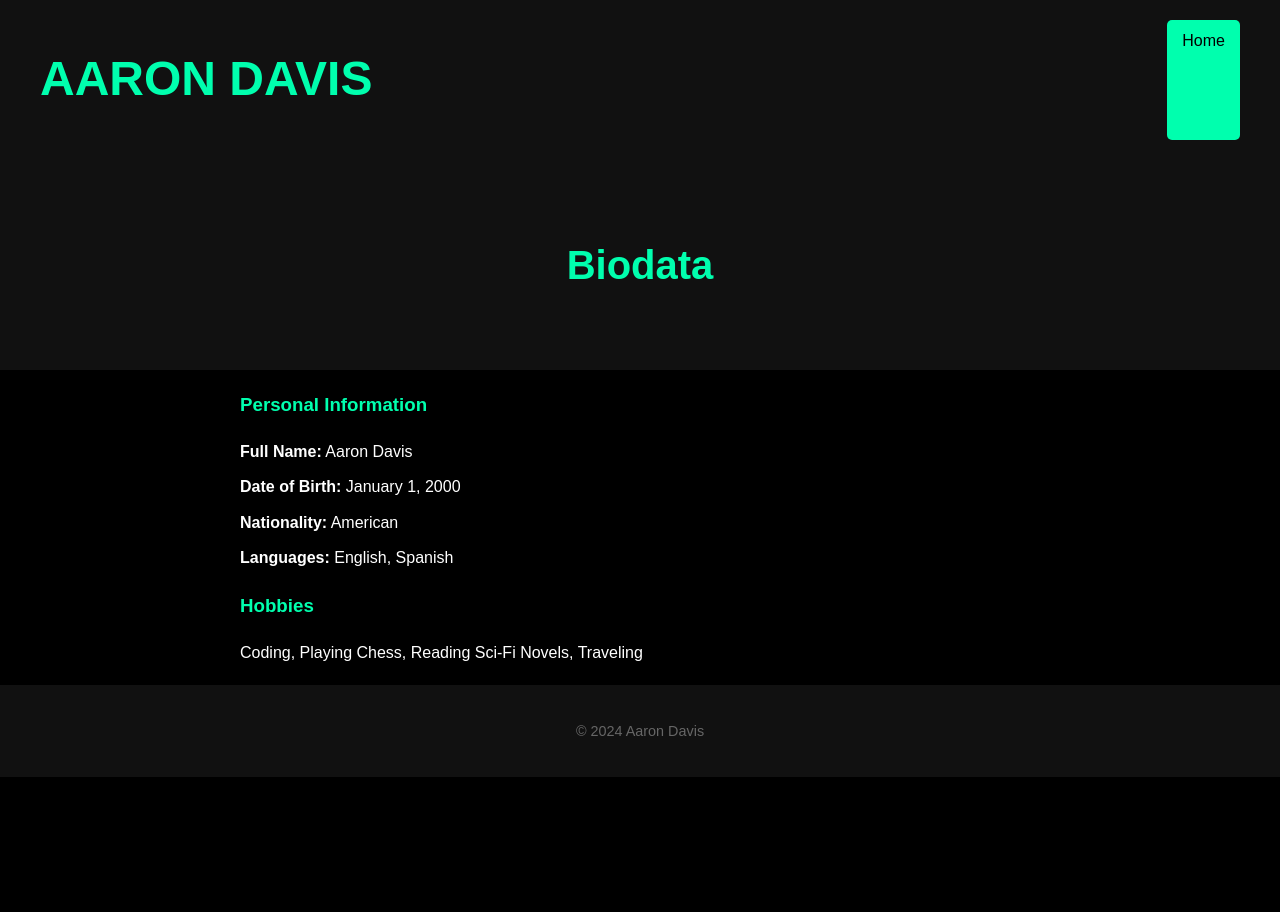
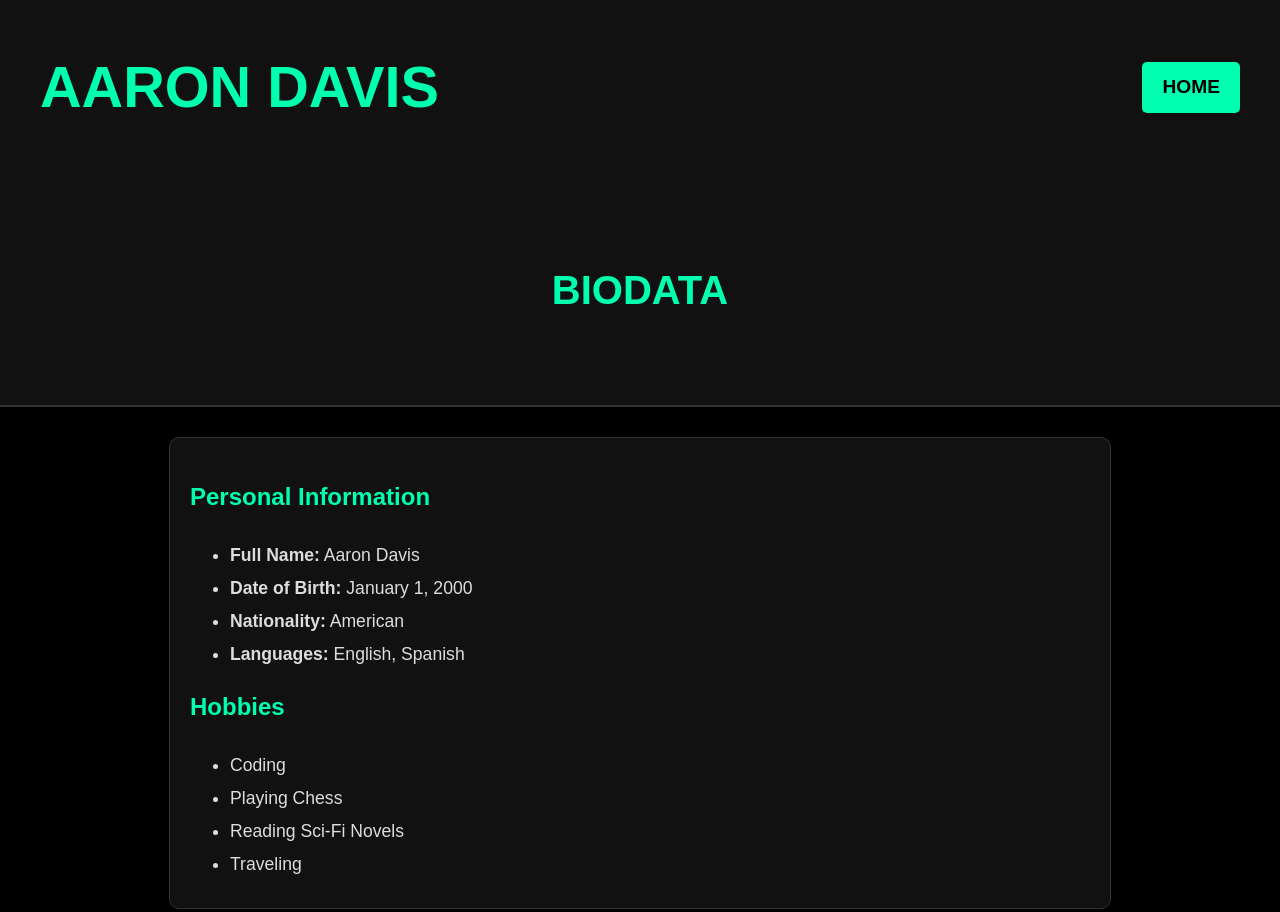
Before and after one commit to muthahira04/web1, a plain HTML site: page biodata.html in a window 1280 px wide. Shown: the top 912 px of the page. Before the commit the page ends 800 px from the top, so only its background shows below. Drawn offline with Linux system fonts and the light colour scheme.

Commit message:
correct disign with wrong proportions of header

```diff
--- a/biodata.html
+++ b/biodata.html
@@ -9,7 +9,7 @@
 <body>
     <header>
         <div class="navbar">
-            <h1><a href="index.html">AARON DAVIS</a></h1>
+            <h1><a href="index.html">Aaron Davis</a></h1>
             <a href="index.html" class="btn">Home</a>
         </div>
     </header>
@@ -21,13 +21,20 @@
 
         <section class="content">
             <h3>Personal Information</h3>
-            <p><strong>Full Name:</strong> Aaron Davis</p>
-            <p><strong>Date of Birth:</strong> January 1, 2000</p>
-            <p><strong>Nationality:</strong> American</p>
-            <p><strong>Languages:</strong> English, Spanish</p>
+            <ul>
+                <li><strong>Full Name:</strong> Aaron Davis</li>
+                <li><strong>Date of Birth:</strong> January 1, 2000</li>
+                <li><strong>Nationality:</strong> American</li>
+                <li><strong>Languages:</strong> English, Spanish</li>
+            </ul>
 
             <h3>Hobbies</h3>
-            <p>Coding, Playing Chess, Reading Sci-Fi Novels, Traveling</p>
+            <ul>
+                <li>Coding</li>
+                <li>Playing Chess</li>
+                <li>Reading Sci-Fi Novels</li>
+                <li>Traveling</li>
+            </ul>
         </section>
     </main>
 
--- a/style.css
+++ b/style.css
@@ -20,55 +20,72 @@ a:hover {
 .navbar {
     display: flex;
     justify-content: space-between;
+    align-items: center;
     padding: 20px 40px;
     background: #111;
 }
 
 .navbar h1 a {
-    font-size: 1.5em;
+    font-size: 1.8em;
     color: #00ffae;
+    text-transform: uppercase;
 }
 
-.btn {
-    font-size: 1em;
-    padding: 8px 15px;
+.navbar .btn {
+    padding: 10px 20px;
     background: #00ffae;
     color: #000;
+    font-size: 1.2em;
+    font-weight: bold;
     border: none;
     border-radius: 5px;
     text-decoration: none;
+    text-transform: uppercase;
+    transition: background 0.3s;
 }
 
-.btn:hover {
+.navbar .btn:hover {
     background: #007f5e;
 }
 
 /* Hero Section */
 .hero {
     text-align: center;
-    padding: 40px;
+    padding: 50px;
     background: #111;
+    border-bottom: 2px solid #333;
 }
 
 .hero h2 {
     font-size: 2.5em;
     color: #00ffae;
+    text-transform: uppercase;
 }
 
 /* Content Section */
 .content {
-    max-width: 800px;
-    margin: 20px auto;
-    padding: 0 20px;
+    max-width: 900px;
+    margin: 30px auto;
+    padding: 20px;
+    background: #111;
+    border: 1px solid #333;
+    border-radius: 10px;
 }
 
 .content h3 {
     margin-top: 20px;
+    font-size: 1.5em;
     color: #00ffae;
 }
 
 .content p, .content ul {
+    font-size: 1.1em;
     margin: 10px 0;
+    color: #ddd;
+}
+
+.content ul li {
+    margin: 5px 0;
 }
 
 /* Footer */
```
Also changed, not shown: resume.html (+9 -5 lines).
